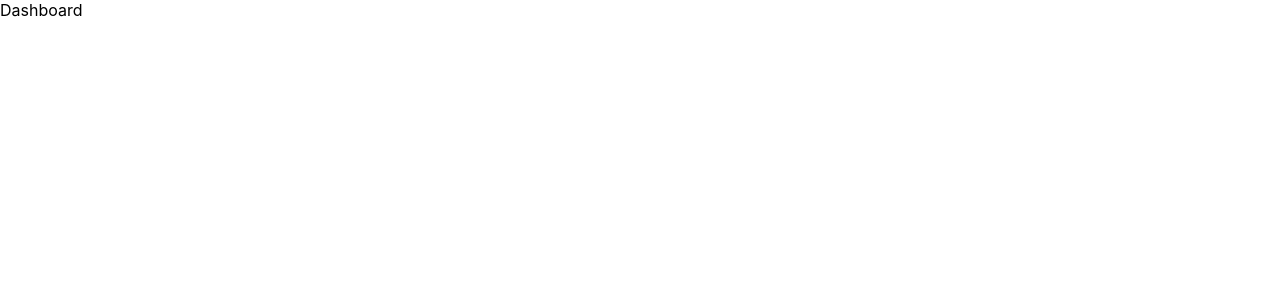
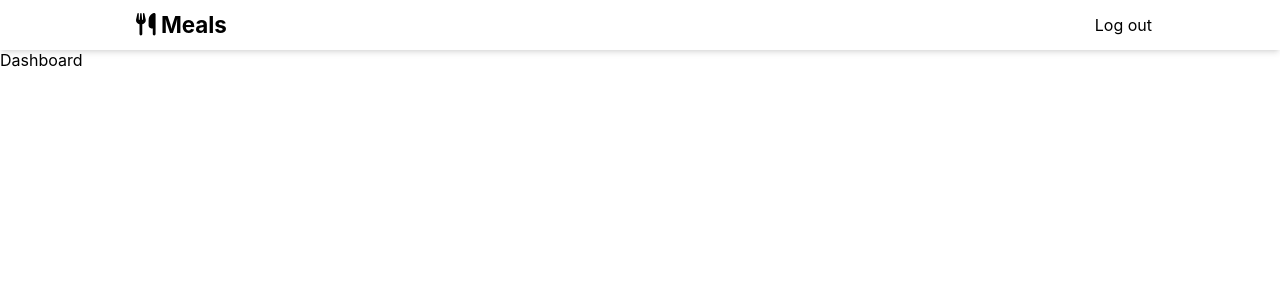
Before and after one commit to ptrhvns/meals, a React (Vite) app in the folder web/: page /dashboard in a window 1280 px wide. Shown: the top 300 px of the page. Built offline with nearby package versions, Linux system fonts and the light colour scheme; sample sign-in values are in the browser's storage.

Commit message:
Allow user to log out

```diff
--- a/web/src/components/Navbar.tsx
+++ b/web/src/components/Navbar.tsx
@@ -1,22 +1,61 @@
+import Alert from "./Alert";
 import Anchor from "./Anchor";
 import classes from "../styles/components/Navbar.module.scss";
 import Content from "./Content";
+import useApi from "../hooks/useApi";
+import useAuthn from "../hooks/useAuthn";
 import Viewport from "./Viewport";
+import { Dialog, DialogContent } from "./Dialog";
 import { faUtensils } from "@fortawesome/free-solid-svg-icons";
 import { FontAwesomeIcon } from "@fortawesome/react-fontawesome";
 import { joinClassNames } from "../lib/utils";
+import { MouseEventHandler, useState } from "react";
+import { useNavigate } from "react-router";
 
 export default function Navbar() {
+  const [error, setError] = useState<string>();
+  const navigate = useNavigate();
+  const { authenticated, logout: logoutAuthn } = useAuthn();
+  const { logout: logoutApi } = useApi();
+
   const logoClassName = joinClassNames(classes.logo, classes.link);
 
+  const onDialogDismiss = () => setError(undefined);
+
+  const onLogoutClick: MouseEventHandler<HTMLAnchorElement> = async (event) => {
+    event.preventDefault();
+    const response = await logoutApi();
+
+    if (response.isError) {
+      setError(response?.message ?? "An unexpected error occurred.");
+      return;
+    }
+
+    logoutAuthn(() => navigate("/"));
+  };
   return (
+    <>
+      <Dialog open={!!error}>
+        <DialogContent onDismiss={onDialogDismiss}>
+          <Alert variant="error">{error}</Alert>
+        </DialogContent>
+      </Dialog>
+
       <Viewport className={classes.viewport}>
         <Content className={classes.content}>
           <Anchor className={logoClassName} to="/">
             <FontAwesomeIcon icon={faUtensils} /> Meals
           </Anchor>
+
+          {authenticated ? (
+            <Anchor onClick={onLogoutClick} to="/">
+              Log out
+            </Anchor>
+          ) : (
             <Anchor to="/login">Log in</Anchor>
+          )}
         </Content>
       </Viewport>
+    </>
   );
 }
--- a/web/src/fetchers/accounts.ts
+++ b/web/src/fetchers/accounts.ts
@@ -30,6 +30,13 @@ export function login(
   });
 }
 
+export function logout(send: ApiSendFunction) {
+  return send({
+    method: "POST",
+    url: "/api/accounts/logout/",
+  });
+}
+
 export function updateSignupConfirmation(
   data: {
     token: string;
--- a/web/src/hooks/useApi.ts
+++ b/web/src/hooks/useApi.ts
@@ -8,6 +8,7 @@ import {
 import {
   createSignup,
   login,
+  logout,
   updateSignupConfirmation,
 } from "../fetchers/accounts";
 import { isEmpty, omit } from "lodash";
@@ -185,13 +186,18 @@ export default function useApi() {
     ]
   );
 
-  function wrap<F extends AnyFunction>(fn: F) {
+  function wrapWithoutData<F extends AnyFunction>(fn: F) {
+    return (): ReturnType<F> => fn(send);
+  }
+
+  function wrapWithData<F extends AnyFunction>(fn: F) {
     return (data: FirstParameter<F>): ReturnType<F> => fn(data, send);
   }
 
   return {
-    createSignup: wrap(createSignup),
-    login: wrap(login),
-    updateSignupConfirmation: wrap(updateSignupConfirmation),
+    createSignup: wrapWithData(createSignup),
+    login: wrapWithData(login),
+    logout: wrapWithoutData(logout),
+    updateSignupConfirmation: wrapWithData(updateSignupConfirmation),
   };
 }
--- a/web/src/providers/AuthnProvider.tsx
+++ b/web/src/providers/AuthnProvider.tsx
@@ -1,5 +1,6 @@
+import React, { useState } from "react";
+import useApi from "../hooks/useApi";
 import { AuthnContext, AuthnData } from "../contexts/AuthnContext";
-import React, { useState } from "react";
 
 interface AuthnProviderProps {
   children: React.ReactNode;
--- a/web/src/routes/Dashboard.tsx
+++ b/web/src/routes/Dashboard.tsx
@@ -1,8 +1,10 @@
+import Navbar from "../components/Navbar";
 import RequireAuthn from "../components/RequireAuthn";
 
 export default function Dashboard() {
   return (
     <RequireAuthn>
+      <Navbar />
       <div>Dashboard</div>
     </RequireAuthn>
   ); // TODO implement component
```
Also changed, not shown: 2 other files (tests, documents, lock files or other folders). Lines whose indentation alone changed are shown as unchanged.
